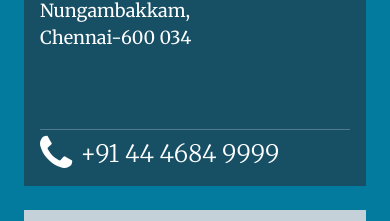
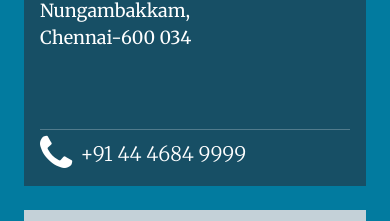
Before and after one commit to JPivista/Nautilus-Shipping, a Next.js app: page /contact-us in a window 390 px wide. Shown: the part 1513-1734 px from the top of the page. Built offline with nearby package versions, Linux system fonts and the light colour scheme.

Commit message:
chennai phone number is fixed

```diff
--- a/components/ContactOffice.js
+++ b/components/ContactOffice.js
@@ -20,11 +20,16 @@ const ContactOffice = () => {
                 <Card.Title className="off-phone d-flex align-items-center card-titles">
 
                   <i className="fa fa-phone pe-2" style={{ fontSize: '30px !important' }}></i>
-                  <p className='merriweather mb-0' style={{ fontSize: '20px !important' }}>
-                    <Link href="tel:+91 44 4684 9999" target='_blank' className='text-decoration-none text-white'> +91 44 4684 9999
+                  {/* <p className='merriweather mb-0' >
+                    <Link href="tel:+91 44 4684 9999" target='_blank' className='text-decoration-none text-white' style={{ fontSize: '20px !important' }}>
+                      +91 44 4684 9999
+                    </Link>
+                  </p> */}
+                  <p className='merriweather mb-0 ' style={{ fontSize: '20px' }}>
+                    <Link href="tel:+914446849999" target='_blank' className='text-decoration-none text-white'>
+                      +91 44 4684 9999
                     </Link>
                   </p>
-
                 </Card.Title>
               </Card.Body>
             </Card>
@@ -43,7 +48,8 @@ const ContactOffice = () => {
                     <Link href="tel:+91 80 4196 6600" target='_blank' className='text-decoration-none text-white'>
                       +91 80 4196 6600
                     </Link>
-                  </p></Card.Title>
+                  </p>
+                </Card.Title>
               </Card.Body>
             </Card>
           </Col>
```
